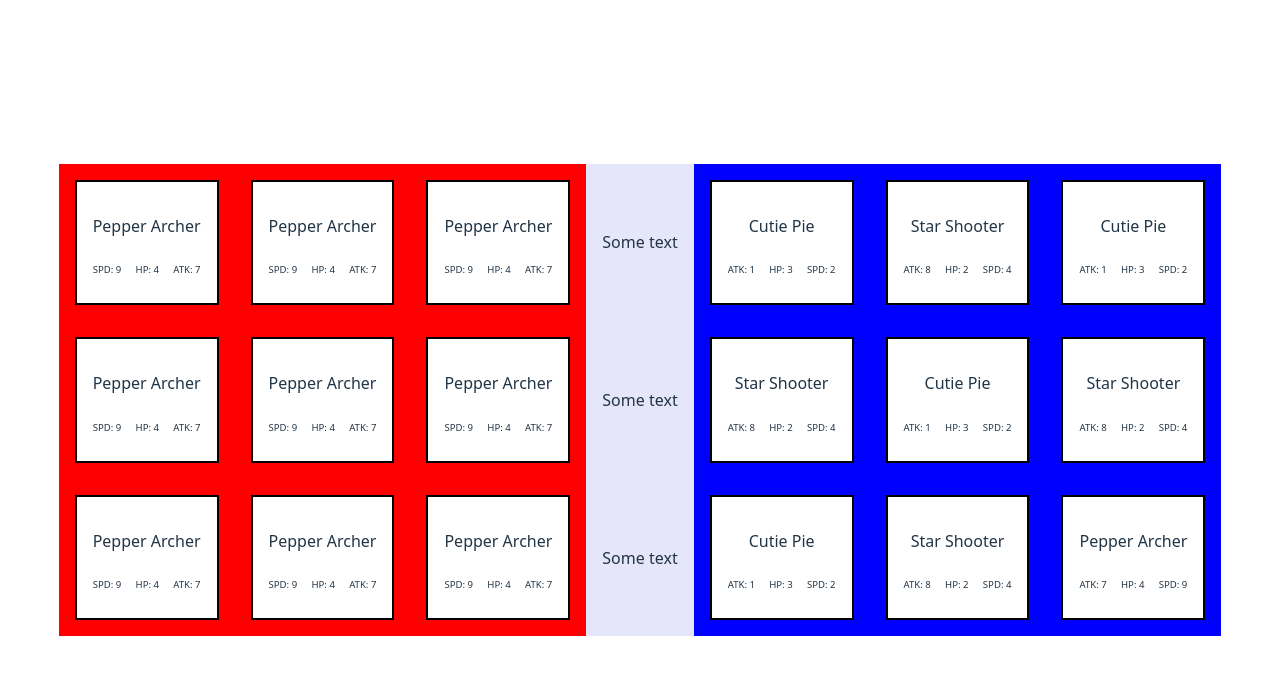
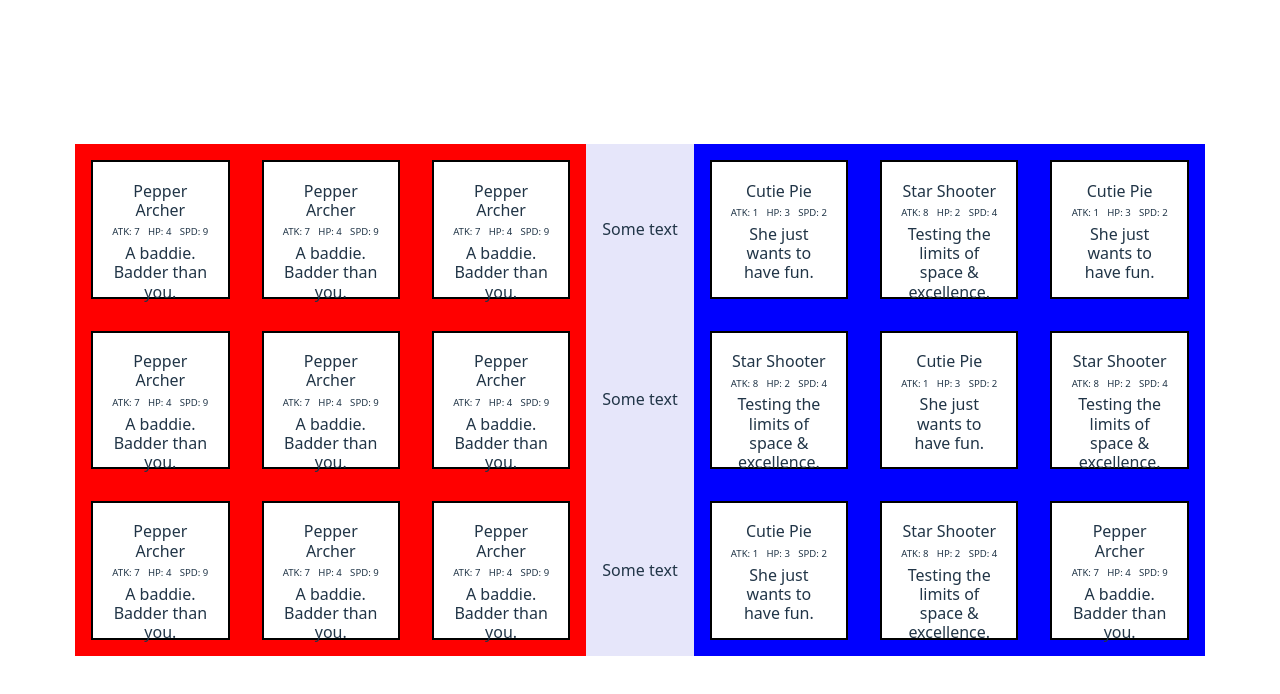
Before and after one commit to zules/archer-game, a React (Vite) app: page / in a window 1280 px wide. Shown: the top 694 px of the page. Built offline with nearby package versions, Linux system fonts and the light colour scheme.

Commit message:
add more flavor and fix styling to be more compact

```diff
--- a/src/Unit.jsx
+++ b/src/Unit.jsx
@@ -11,6 +11,9 @@ export default function Unit(props) {
                 <p>HP: {unitLookup.get(props.id).health}</p>
                 <p>SPD: {unitLookup.get(props.id).speed}</p>
             </div>
+            <div className="flavor-text">
+                <p>{unitLookup.get(props.id).flavor}</p>
+            </div>
         </div>
     );
 }
--- a/src/index.css
+++ b/src/index.css
@@ -1,6 +1,6 @@
 :root {
   font-family: system-ui, Avenir, Helvetica, Arial, sans-serif;
-  line-height: 1.5;
+  line-height: 1.2;
   font-weight: 400;
 
   color-scheme: light dark;
@@ -68,6 +68,14 @@ div.unit {
   background-color: white;
   border: 2px solid black;
   padding: 1rem;
+  direction: ltr;
+  width: 8vw;
+  height: 8vw;
+}
+
+div.unit p {
+  margin: 0.2rem;
+  text-align: center;
 }
 
 div.stats {
--- a/src/uniques.js
+++ b/src/uniques.js
@@ -2,13 +2,17 @@ export const UNIQUES = [
   ["01", {
     name: "Pepper Archer",
     atk: 7, health: 4, speed: 9,
-    flavor: "A baddie", }],
+    flavor: "A baddie. Badder than you.", }],
   ["02", {
     name: "Cutie Pie",
     atk: 1, health: 3, speed: 2,
-    flavor: "A cutie", }],
+    flavor: "She just wants to have fun.", }],
   ["03", {
     name: "Star Shooter",
     atk: 8, health: 2, speed: 4,
-    flavor: "A star", }],
+    flavor: "Testing the limits of space & excellence.", }],
+  ["04", {
+    name: "Evil Freak",
+    atk: 5, health: 6, speed: 1,
+    flavor: "She's out to kill you.", }],
 ];
```
